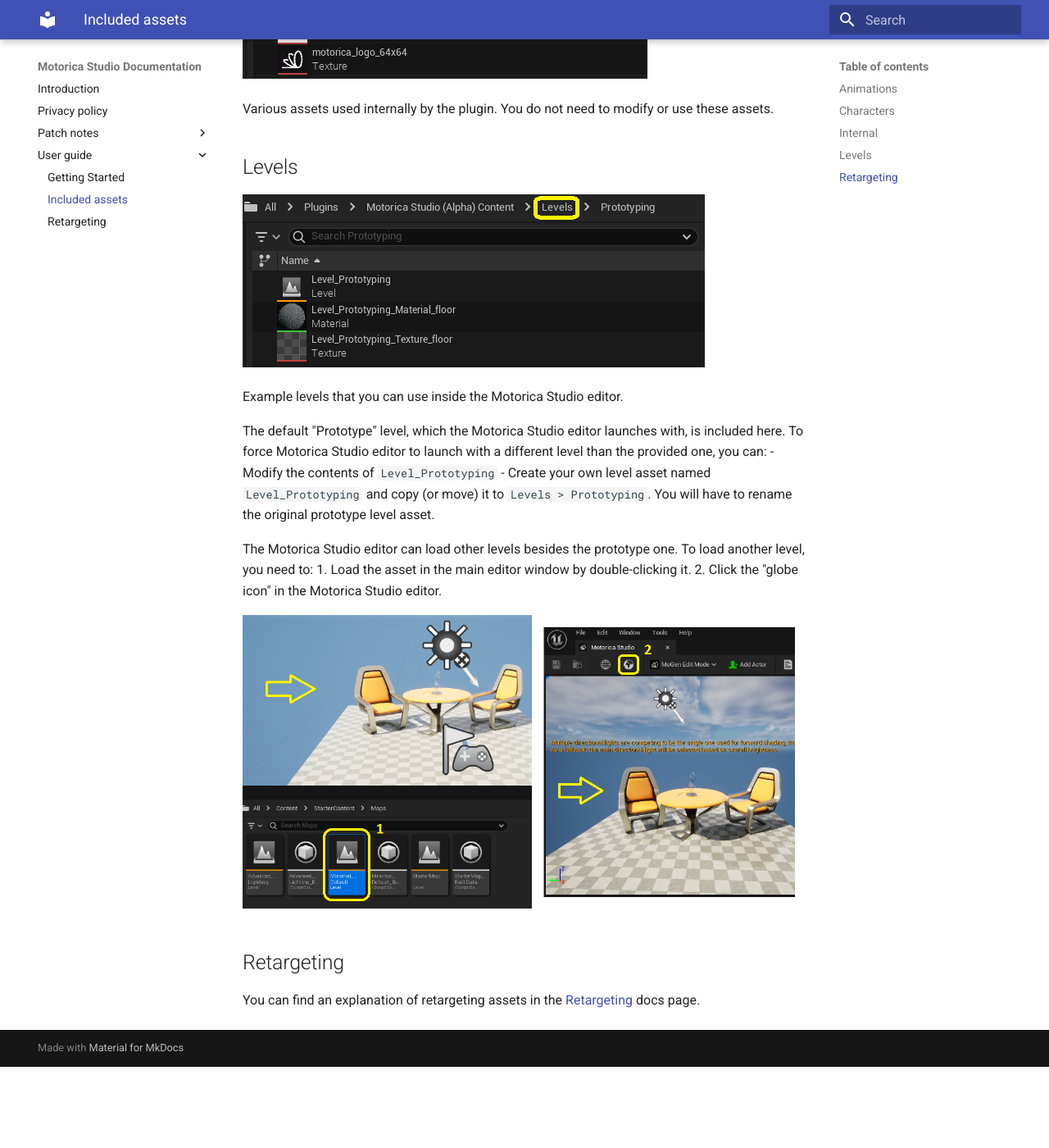
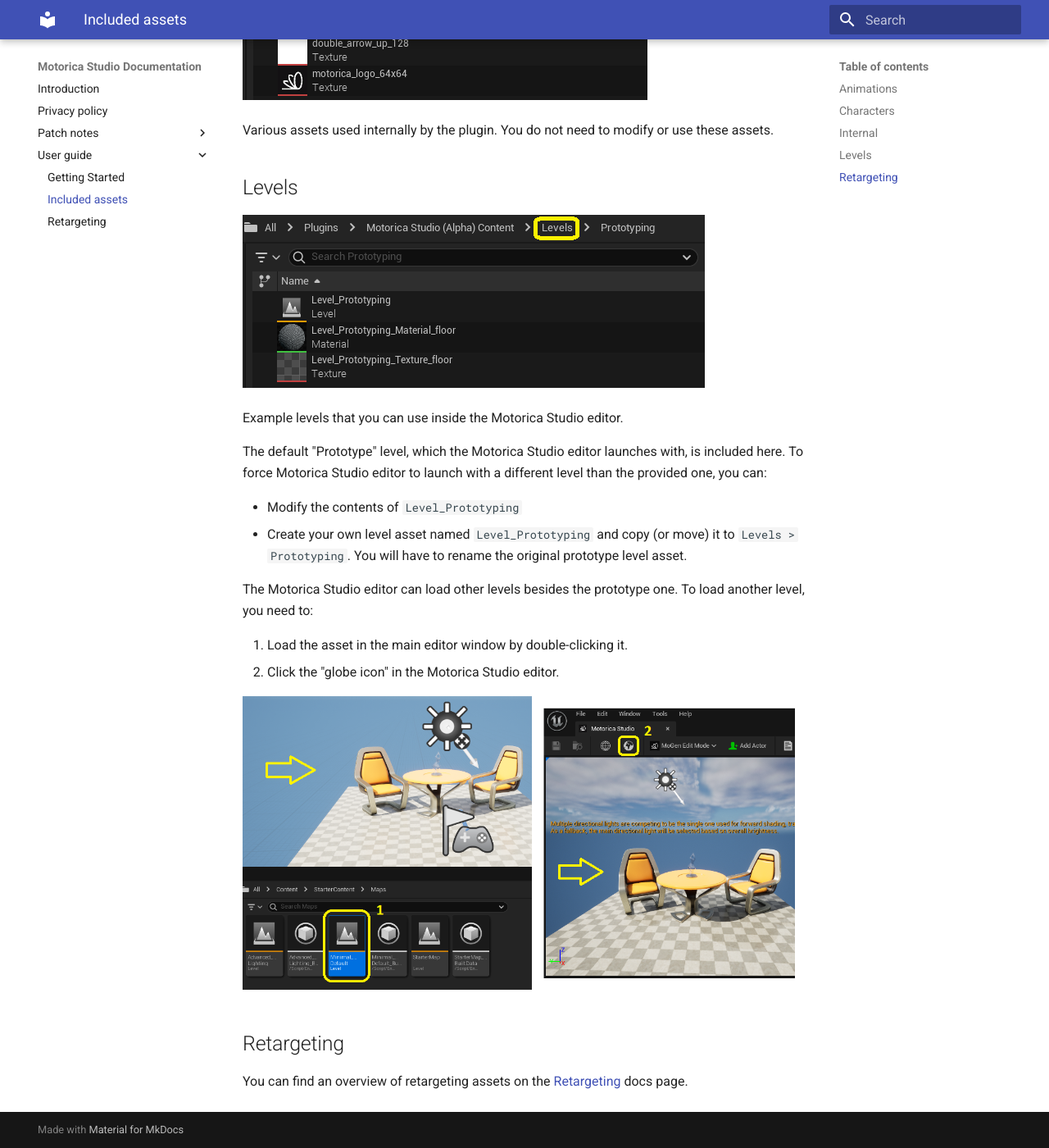
Before and after one commit to MotoricaAI/MoStudioDocs, an MkDocs documentation site: the page built from docs/user-guide/included-assets.md, in a window 1280 px wide and 1400 px high, scrolled down 3103 px. Shown: the whole window at 82% size. Built offline with MkDocs 1.6.1 and Material for MkDocs 9.7.7, drawn with Linux system fonts in a browser that asks for light colours; before the commit the page ends 4404 px from its top, so only the background shows below that; some of the changed text lies outside the part shown.

Commit message:
Update docs

```diff
--- a/docs/user-guide/included-assets.md
+++ b/docs/user-guide/included-assets.md
@@ -41,14 +41,16 @@
 Example levels that you can use inside the Motorica Studio editor.
 
 The default "Prototype" level, which the Motorica Studio editor launches with, is included here. To force Motorica Studio editor to launch with a different level than the provided one, you can:
+
 - Modify the contents of `Level_Prototyping`
 - Create your own level asset named `Level_Prototyping` and copy (or move) it to `Levels > Prototyping`. You will have to rename the original prototype level asset.
 
 The Motorica Studio editor can load other levels besides the prototype one. To load another level, you need to:
+
 1. Load the asset in the main editor window by double-clicking it.
 2. Click the "globe icon" in the Motorica Studio editor.
 
 ![](../images/load-custom-level.png)
 
 ## Retargeting
-You can find an explanation of retargeting assets in the [Retargeting](../retargeting/) docs page.
+You can find an overview of retargeting assets on the [Retargeting](../retargeting/) docs page.
```
Also changed, not shown: other parts of docs/user-guide/included-assets.md (+2 -2 lines).
